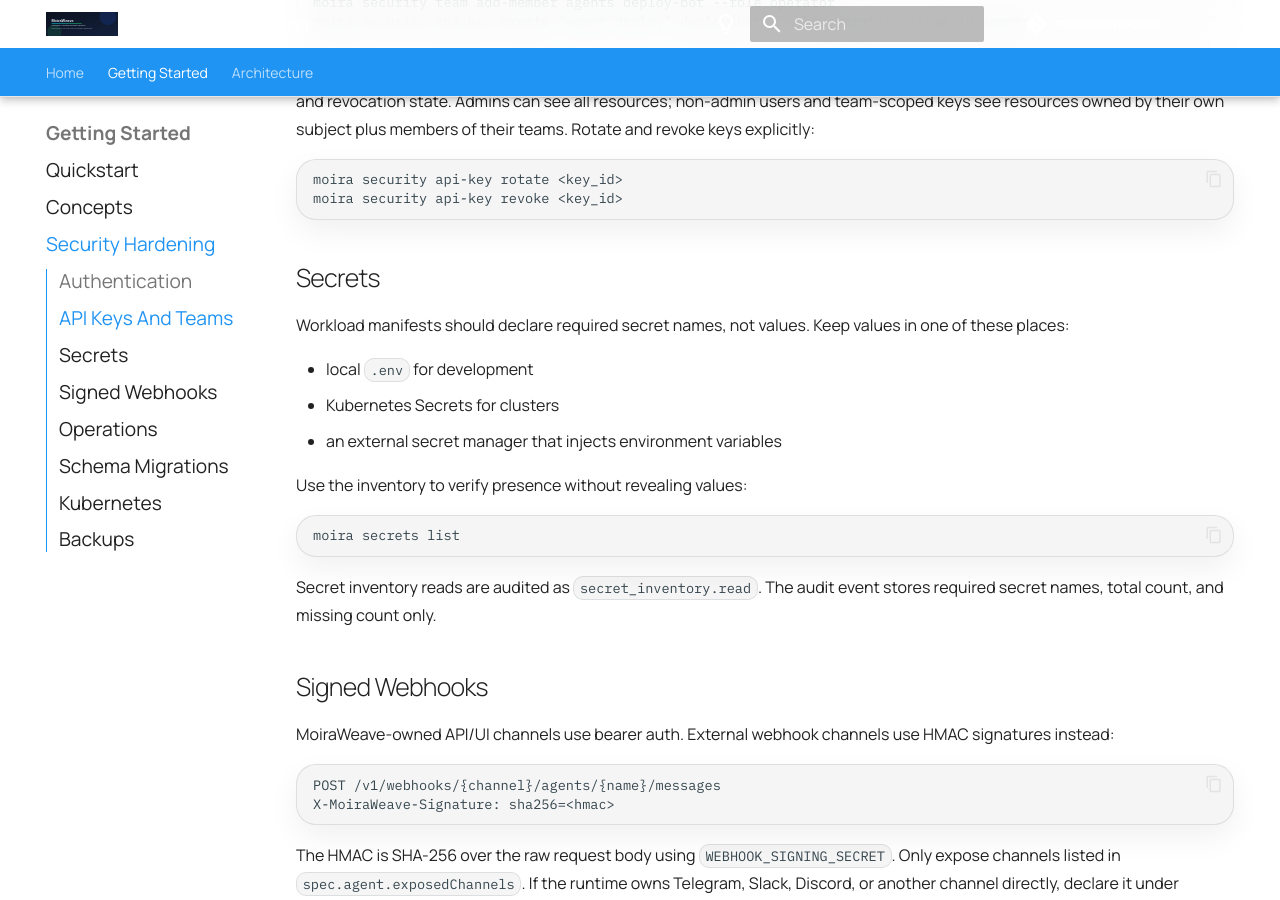
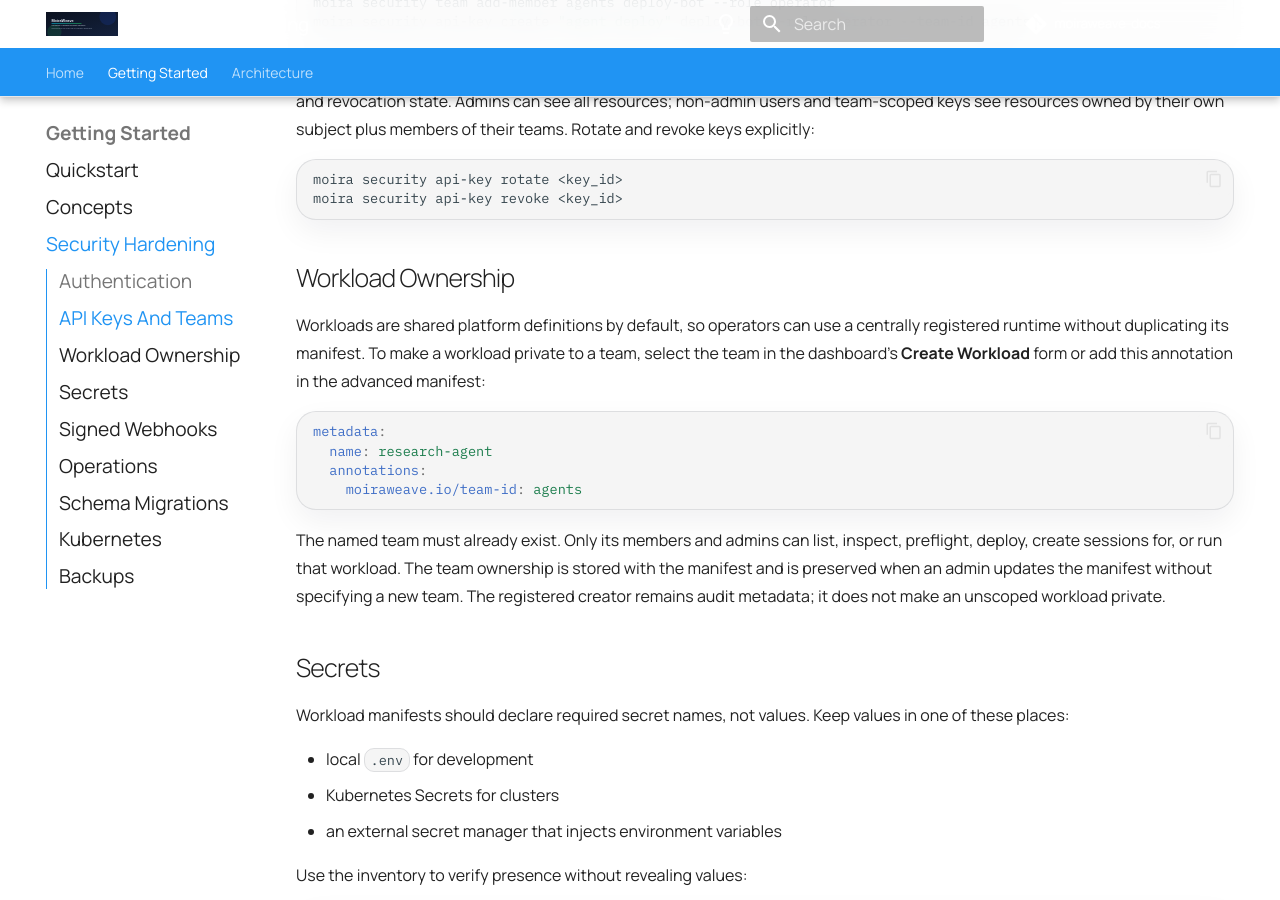
Before and after one commit to moiraweave-labs/moiraweave-docs, an MkDocs documentation site: the page built from docs/security-hardening.md, in a window 1280 px wide and 900 px high, scrolled down 1014 px. Built offline with MkDocs 1.6.1 and Material for MkDocs 9.7.7, drawn with Linux system fonts in a browser that asks for light colours; comment, search, counter and statistics services are not loaded.

Commit message:
docs: explain team-scoped workloads

````diff
--- a/docs/security-hardening.md
+++ b/docs/security-hardening.md
@@ -55,6 +55,26 @@ explicitly:
 moira security api-key rotate <key_id>
 moira security api-key revoke <key_id>
 ```
+
+## Workload Ownership
+
+Workloads are shared platform definitions by default, so operators can use a
+centrally registered runtime without duplicating its manifest. To make a
+workload private to a team, select the team in the dashboard's **Create
+Workload** form or add this annotation in the advanced manifest:
+
+```yaml
+metadata:
+  name: research-agent
+  annotations:
+    moiraweave.io/team-id: agents
+```
+
+The named team must already exist. Only its members and admins can list, inspect,
+preflight, deploy, create sessions for, or run that workload. The team ownership
+is stored with the manifest and is preserved when an admin updates the manifest
+without specifying a new team. The registered creator remains audit metadata;
+it does not make an unscoped workload private.
 
 ## Secrets
 
````
Also changed, not shown: docs/concepts.md (+3 -0 lines).
